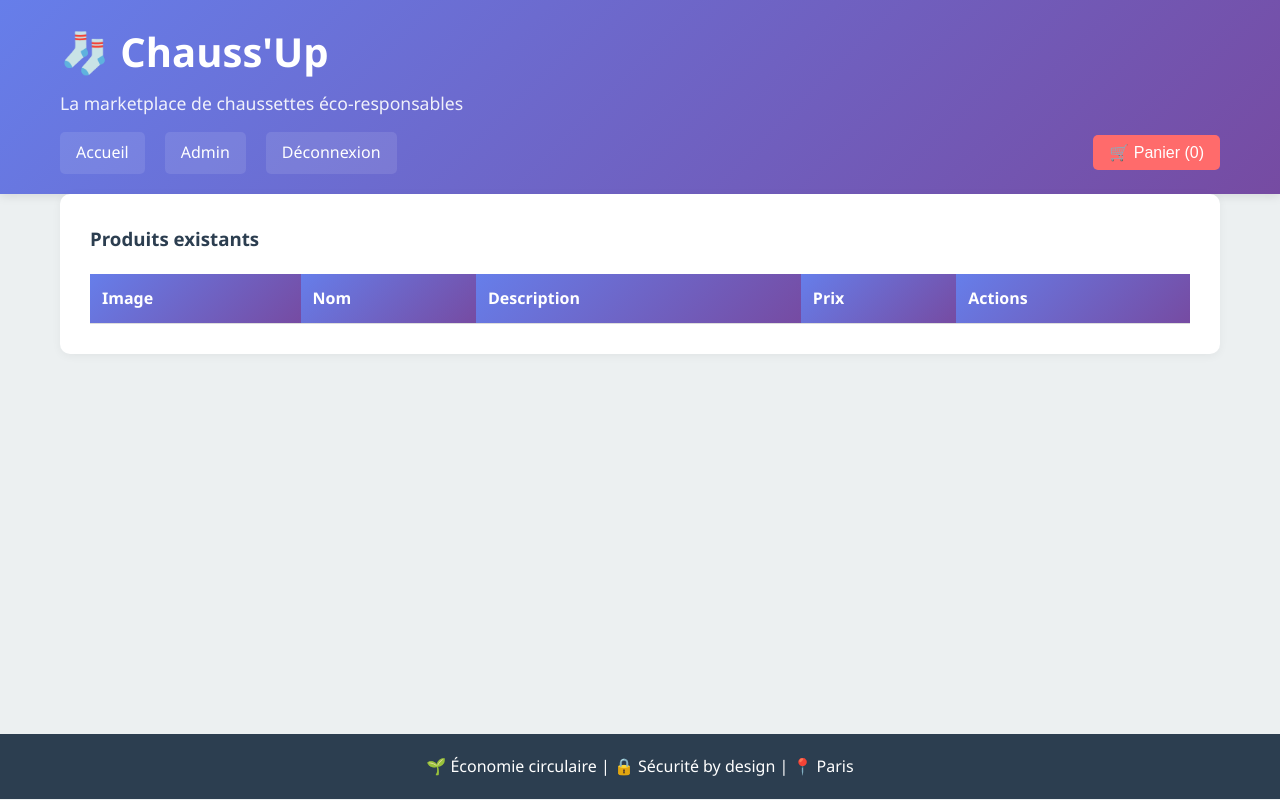
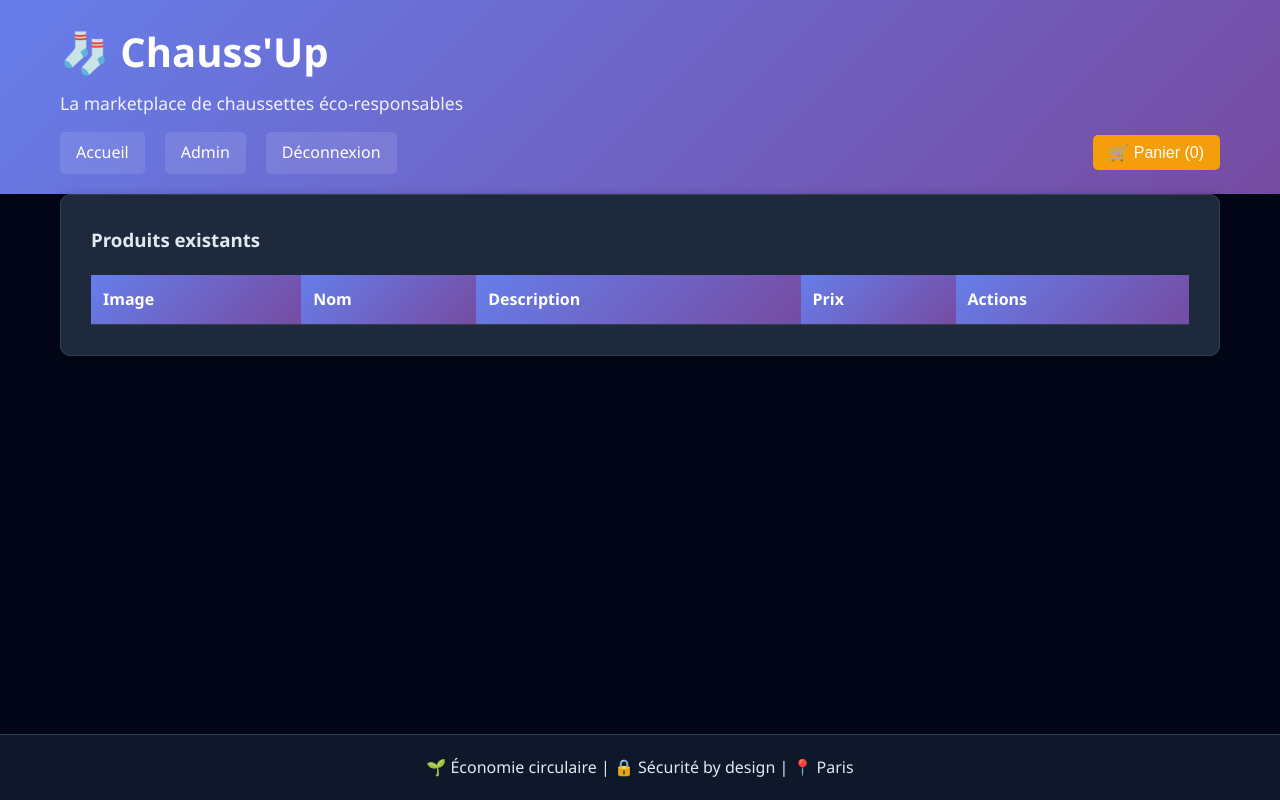
Before and after one commit to piergst-jdh/chaussup, a Flask app: page /admin in a window 1280 px wide. Run offline with Flask 3, Linux system fonts and the light colour scheme; the visitor is signed in with stand-in values (Sample User, id 1); lists and menus that the app fills with data are empty; parts of the project's set-up code (start-up, migrations or seed data) failed here and were passed over.

Commit message:
Add dark theme

```diff
--- a/app/static/style.css
+++ b/app/static/style.css
@@ -5,19 +5,24 @@
 }
 
 :root {
-    --primary: #4CAF50;
-    --secondary: #FF6B6B;
-    --accent: #FFA500;
-    --dark: #2C3E50;
-    --light: #ECF0F1;
+    --primary: #10b981;
+    --secondary: #f59e0b;
+    --accent: #8b5cf6;
+    --dark: #0f172a;
+    --darker: #020617;
+    --card-bg: #1e293b;
+    --card-hover: #334155;
+    --text: #e2e8f0;
+    --text-muted: #94a3b8;
+    --border: #334155;
     --gradient: linear-gradient(135deg, #667eea 0%, #764ba2 100%);
 }
 
 body {
     font-family: 'Segoe UI', Tahoma, Geneva, Verdana, sans-serif;
     line-height: 1.6;
-    color: var(--dark);
-    background: var(--light);
+    color: var(--text);
+    background: var(--darker);
 }
 
 .container {
@@ -30,7 +35,7 @@ header {
     background: var(--gradient);
     color: white;
     padding: 20px 0;
-    box-shadow: 0 2px 10px rgba(0,0,0,0.1);
+    box-shadow: 0 2px 10px rgba(0,0,0,0.5);
 }
 
 header h1 {
@@ -318,39 +332,43 @@ main {
 }
 
 .btn-primary:hover {
-    background: #45a049;
+    background: #059669;
 }
 
 .error {
-    background: #ffebee;
-    color: #c62828;
+    background: #7f1d1d;
+    color: #fca5a5;
     padding: 10px;
     border-radius: 5px;
     margin-bottom: 20px;
     text-align: center;
+    border: 1px solid #991b1b;
 }
 
 .admin-section {
-    background: white;
+    background: var(--card-bg);
     padding: 30px;
     border-radius: 10px;
-    box-shadow: 0 2px 10px rgba(0,0,0,0.05);
+    box-shadow: 0 2px 10px rgba(0,0,0,0.3);
+    border: 1px solid var(--border);
 }
 
 .admin-section h2 {
     margin-bottom: 30px;
-    color: var(--dark);
+    color: var(--text);
 }
 
 .admin-add {
-    background: #f9f9f9;
+    background: var(--dark);
     padding: 20px;
     border-radius: 8px;
     margin-bottom: 30px;
+    border: 1px solid var(--border);
 }
 
 .admin-add h3 {
     margin-bottom: 15px;
+    color: var(--text);
 }
 
 .admin-add form {
@@ -380,7 +400,7 @@ main {
 .admin-products th, .admin-products td {
     padding: 12px;
     text-align: left;
-    border-bottom: 1px solid #ddd;
+    border-bottom: 1px solid var(--border);
 }
 
 .admin-products th {
@@ -426,10 +448,11 @@ main {
 
 footer {
     background: var(--dark);
-    color: white;
+    color: var(--text);
     text-align: center;
     padding: 20px 0;
     margin-top: 40px;
+    border-top: 1px solid var(--border);
 }
 
 @media (max-width: 768px) {
```
Also changed, not shown: other parts of app/static/style.css (+55 -42 lines).
